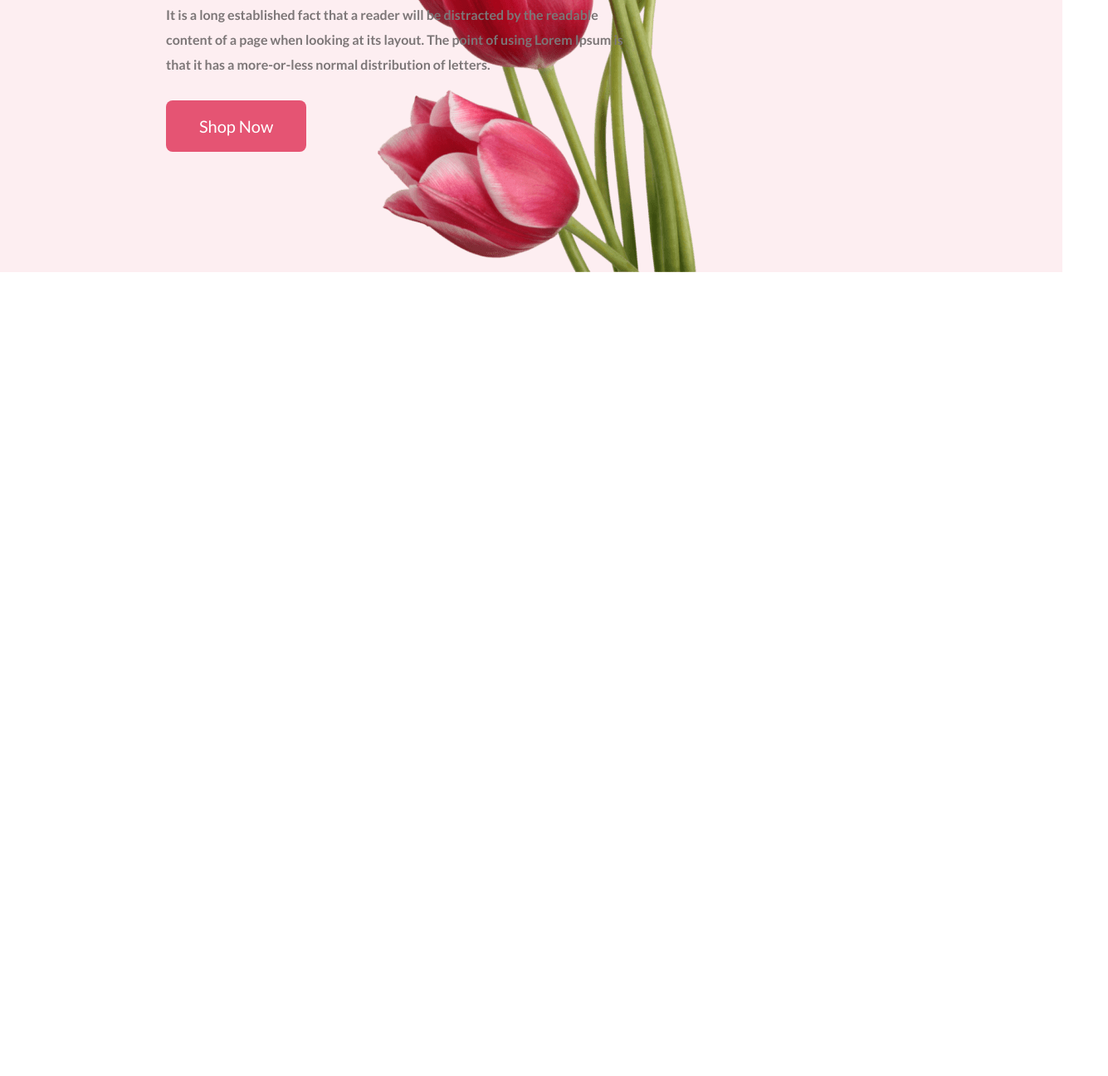
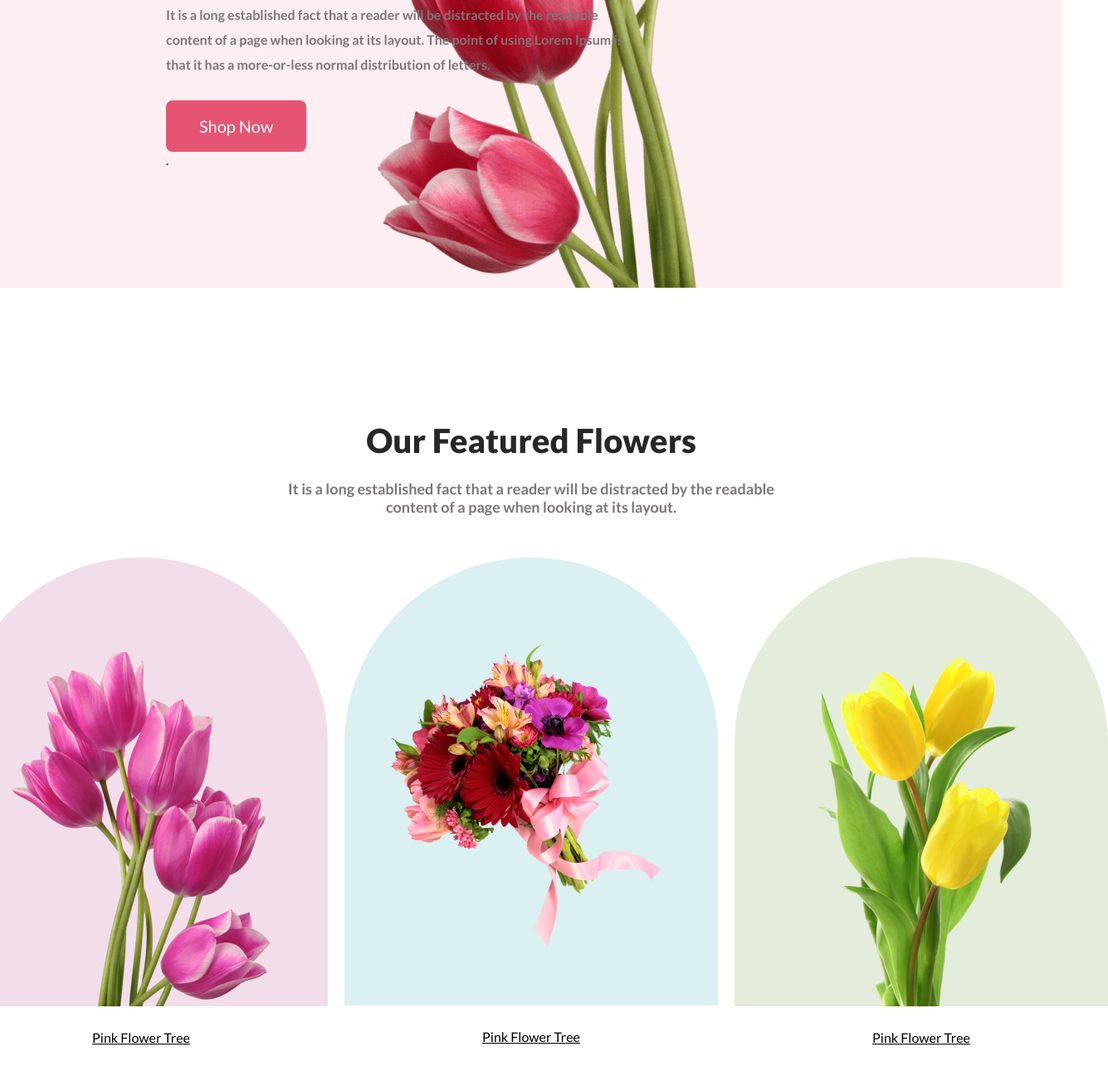
Before and after one commit to mdraihan27/flower-shop-site, a plain HTML site: page index.html in a window 1280 px wide. Shown: the part 495-1792 px from the top of the page at 83% size, 1335 px wide, since content can reach past the window. Before the commit the page ends 823 px from the top, so only its background shows below. Drawn offline with Linux system fonts and the light colour scheme.

Commit message:
added featured flower section

```diff
--- a/index.html
+++ b/index.html
@@ -17,10 +17,50 @@
             <p class="header-text">It is a long established fact that a reader will be distracted by the readable <br> content of a page when looking at its layout. The point of using Lorem Ipsum is <br>that it has a more-or-less normal distribution of letters.</p>
             <button class="shop-now-button">Shop Now</button>
         </div>
+
+        .
     </header>
 
     <main>
+        <section class="featured-flowers-section">
+            <div class="featured-flower-text">
+                <h4 class="featured-title">Our Featured Flowers</h4>
+                <p class="featured-text">It is a long established fact that a reader will be distracted by the readable <br>content of a page when looking at its layout.</p>
 
+            </div>
+
+
+            <div class="featured-flowers-card-container">
+                <div class="featured-flower-card">
+                    <img src="images/pngwing 6.png" alt="flowers" class="featured-flower-image1">
+                    <p class="featured-flower-name">Pink Flower Tree</p>
+                </div>
+                <div class="featured-flower-card">
+                    <img src="images/pngwing 5.png" alt="flowers" class="featured-flower-image2">
+                    <p class="featured-flower-name">Pink Flower Tree</p>
+                </div>
+                <div class="featured-flower-card">
+                    <img src="images/pngwing 7.png" alt="flowers" class="featured-flower-image3">
+                    <p class="featured-flower-name">Pink Flower Tree</p>
+                </div>
+            </div>
+        </section>
+
+
+        <section class="delivery-section">
+            <div class="delivery-card">
+                <img src="" alt="" class="delivery-image">
+                <p class="delivery-text"></p>
+            </div>
+            <div class="delivery-card">
+                <img src="" alt="" class="delivery-image">
+                <p class="delivery-text"></p>
+            </div>
+            <div class="delivery-card">
+                <img src="" alt="" class="delivery-image">
+                <p class="delivery-text"></p>
+            </div>
+        </section>
     </main>
 
     <footer>
--- a/style.css
+++ b/style.css
@@ -21,6 +21,7 @@ header{
     background-repeat: no-repeat;
     background-position: right 220px bottom ;
     padding: 175px 400px 145px 200px;
+    margin-bottom: 160px;
 
 
 }
@@ -47,8 +48,89 @@ header{
     background-color: #e55473 ;
     font-size: 20px ;
     font-weight: 500 ;
+
     color: white;
     border-radius: 8px;
     border: 0px;
     padding: 19px 40px;
 }
+
+.shop-now-button:hover{
+    background-color: #a82543 ;
+    font-size: 20px ;
+    font-weight: 500 ;
+    color: white;
+    border-radius: 8px;
+    border: 0px;
+    padding: 19px 40px;
+}
+
+/* featured flowers section  */
+
+.featured-flowers-section{
+    display: flex;
+    flex-direction: column;
+    align-items: center;
+}
+
+.featured-flower-text{
+    margin-bottom: 50px;
+}
+
+.featured-title{
+    font-size: 40px;
+    font-weight: 800;
+    color: #272727;
+    text-align: center;
+    margin-bottom: 23px;
+}
+
+.featured-text{
+    font-size: 18px;
+    color: #7c7677;
+    text-align: center;
+}
+
+.featured-flowers-card-container{
+    display: flex;
+    flex-direction: row;
+    column-gap: 20px;
+
+}
+
+.featured-flower-card{
+    /* width: 500px; */
+    text-align: center;
+    text-decoration: underline;
+}
+
+.featured-flower-image1{
+    background-color: #f2deeb;
+    border-radius: 230px 230px 0px 0px;
+    padding: 113px 70px 0px 70px;
+    margin-bottom: 25px;
+
+}
+
+.featured-flower-image2{
+    background-color: #daf0f1;
+    border-radius: 230px 230px 0px 0px;
+    padding: 100px 40px 70px 40px;
+    margin-bottom: 25px;
+
+
+}
+
+.featured-flower-image3{
+    background-color: #e4ecdc;
+    border-radius: 230px 230px 0px 0px;
+    padding: 70px 68px 0px 68px;
+    margin-bottom: 25px;
+
+}
+
+.featured-flower-text{
+    font-size: 24px;
+    font-weight: 700;
+
+}
```
